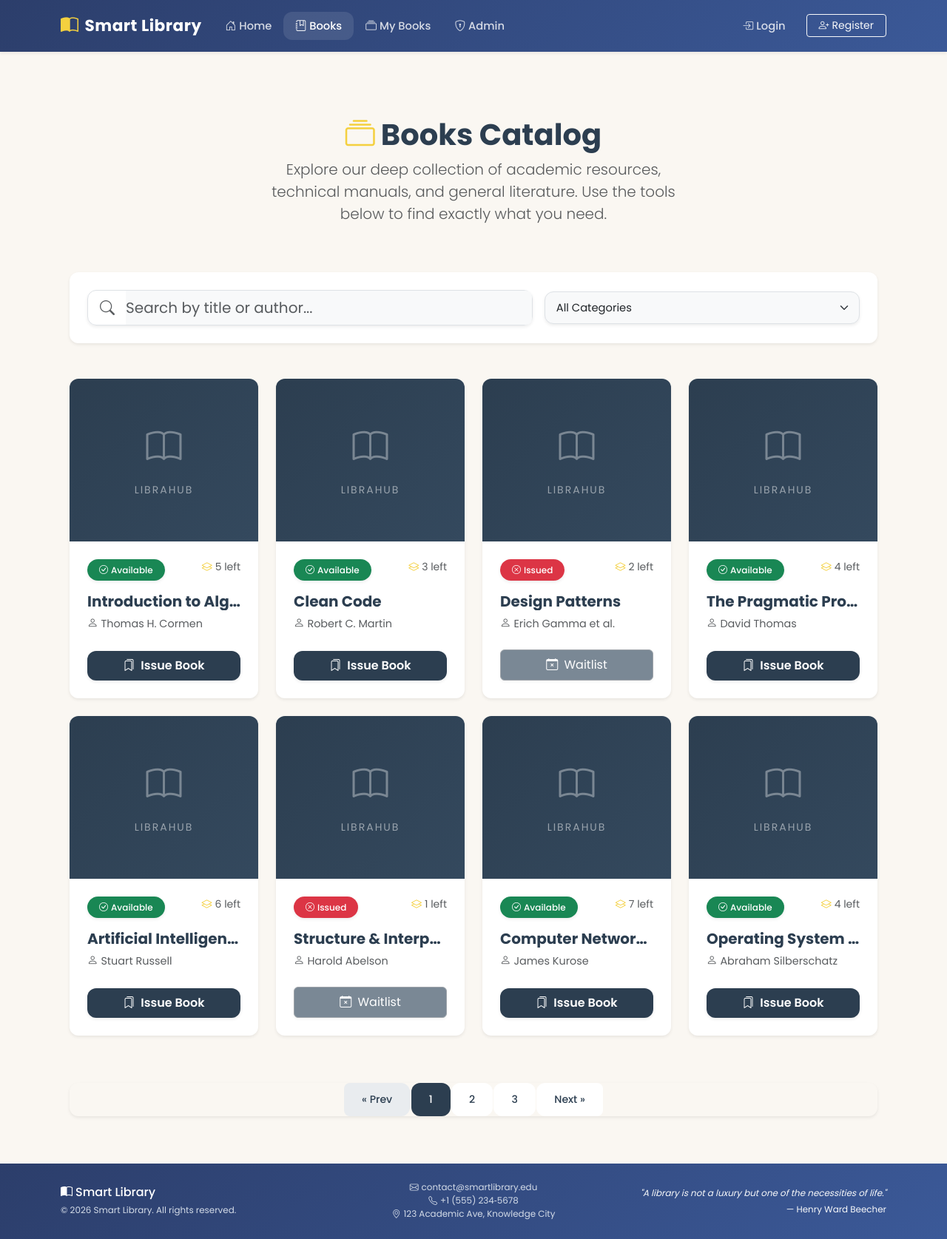
After one commit to AdityaKarippadathUdai/Full-Stack-Project, a Flask app: page /books in a window 1280 px wide. The commit adds this page. Shown: the whole page at 74% size. Run offline with Flask 3, Linux system fonts and the light colour scheme.

Commit message:
Added jquery Scripts

```diff
--- a/app.py
+++ b/app.py
@@ -43,6 +43,10 @@ def login():
 def register():
     return render_template("register.html")
 
+@app.route("/books")
+def books():
+    return render_template("books.html", books=SAMPLE_BOOKS)
+
 @app.route("/dashboard")
 def dashboard():
     return render_template("dashboard.html",
--- a/static/css/style.css
+++ b/static/css/style.css
@@ -3,10 +3,12 @@
 
 /* ===== CSS Custom Properties ===== */
 :root {
-  --primary:    #1B2A4A;
-  --primary-light: #2C3E6B;
-  --accent:     #D4A843;
-  --accent-dark:#B8912E;
+  /* Updated Theme Colors based on user request */
+  --primary:    #2c3e50;
+  --secondary:  #34495e;
+  --primary-light: #44596e;
+  --accent:     #f4d03f;
+  --accent-dark:#d4a843;
   --bg:         #FAF7F2;
   --card-bg:    #FFFFFF;
   --text:       #333333;
@@ -14,10 +16,10 @@
   --border:     #E8E0D4;
   --success:    #28A745;
   --danger:     #DC3545;
-  --shadow:     0 2px 12px rgba(27, 42, 74, .08);
-  --shadow-lg:  0 8px 30px rgba(27, 42, 74, .12);
-  --radius:     .625rem;        /* 10px */
-  --transition: .25s ease;
+  --shadow:     0 4px 15px rgba(44, 62, 80, .05);
+  --shadow-lg:  0 10px 40px rgba(44, 62, 80, .15);
+  --radius:     .75rem;        /* Slightly larger 12px for softer look */
+  --transition: .3s cubic-bezier(0.25, 0.8, 0.25, 1);
 }
 
 /* ===== Base ===== */
@@ -316,6 +318,8 @@ main { flex: 1; }
 .btn-primary-custom:hover {
   background-color: var(--primary-light);
   color: #fff;
+  transform: translateY(-2px);
+  box-shadow: 0 4px 12px rgba(44, 62, 80, 0.2);
 }
 
 .btn-accent-custom {
@@ -331,6 +335,8 @@ main { flex: 1; }
 .btn-accent-custom:hover {
   background-color: var(--accent-dark);
   color: #fff;
+  transform: translateY(-2px);
+  box-shadow: 0 4px 12px rgba(244, 208, 63, 0.3);
 }
 
 .btn-outline-danger {
--- a/static/js/script.js
+++ b/static/js/script.js
@@ -272,6 +272,58 @@ $(function () {
     }
   });
 
+  /* =================================================================
+     CATALOG PAGE FILTERING & SEARCH
+     ================================================================= */
+  var $searchInput = $('#catalogSearch');
+  var $categoryFilter = $('#catalogCategory');
+  var $bookItems = $('.book-item');
+  var $noResultsMsg = $('#noResultsMsg');
+
+  function filterCatalog() {
+    // If not on the catalog page, exit
+    if ($searchInput.length === 0) return;
+
+    var query = $searchInput.val().toLowerCase().trim();
+    var category = $categoryFilter.val().toLowerCase();
+    var visibleCount = 0;
+
+    $bookItems.each(function() {
+      var $item = $(this);
+      var itemTitle = $item.data('title') || "";
+      var itemAuthor = $item.data('author') || "";
+      var itemCategory = $item.data('category') || "";
+
+      // Check category match
+      var categoryMatch = (category === 'all' || itemCategory === category);
+
+      // Check search match
+      var searchMatch = (itemTitle.indexOf(query) !== -1 || itemAuthor.indexOf(query) !== -1);
+
+      if (categoryMatch && searchMatch) {
+        $item.fadeIn(300);
+        visibleCount++;
+      } else {
+        $item.fadeOut(300);
+      }
+    });
+
+    // Handle "no results" state
+    setTimeout(function() {
+      if (visibleCount === 0) {
+        $noResultsMsg.removeClass('d-none').hide().fadeIn(300);
+      } else {
+        $noResultsMsg.fadeOut(200, function() {
+          $(this).addClass('d-none');
+        });
+      }
+    }, 310);
+  }
+
+  // Bind events for filtering
+  $searchInput.on('keyup', filterCatalog);
+  $categoryFilter.on('change', filterCatalog);
+
   // Auto-dismiss alerts after 5 s
   setTimeout(function () {
     $('.alert-dismissible').alert('close');
--- /dev/null
+++ b/templates/books.html
@@ -0,0 +1,122 @@
+{% extends "base.html" %}
+{% set active_page = 'books' %} <!-- Used by navbar if needed -->
+
+{% block title %}Books Catalog — LibraHub{% endblock %}
+
+{% block content %}
+<div class="container py-5">
+
+  <!-- Page Header -->
+  <div class="d-flex flex-column mb-5 text-center">
+    <h1 class="fw-bold" style="color:var(--primary)">
+      <i class="bi bi-collection me-2 text-accent"></i>Books Catalog
+    </h1>
+    <p class="text-muted lead mx-auto" style="max-width: 600px;">
+      Explore our deep collection of academic resources, technical manuals, and general literature. Use the tools below to find exactly what you need.
+    </p>
+  </div>
+
+  <!-- Filter Bar -->
+  <div class="card shadow-sm mb-5 border-0 bg-white">
+    <div class="card-body p-4">
+      <div class="row g-3 align-items-center">
+        <!-- Search Input -->
+        <div class="col-md-7 h-100">
+          <div class="input-group input-group-lg h-100 shadow-sm border" style="border-radius: var(--radius)">
+            <span class="input-group-text bg-transparent border-0"><i class="bi bi-search text-muted"></i></span>
+            <input type="text" class="form-control border-0 shadow-none ps-0" id="catalogSearch" placeholder="Search by title or author...">
+          </div>
+        </div>
+        <!-- Category Dropdown -->
+        <div class="col-md-5 h-100">
+          <select class="form-select form-select-lg h-100 shadow-sm border" id="catalogCategory" style="border-radius: var(--radius)">
+            <option value="all" selected>All Categories</option>
+            <option value="science">Science</option>
+            <option value="technology">Technology</option>
+            <option value="literature">Literature</option>
+            <option value="history">History</option>
+            <option value="arts">Arts</option>
+            <!-- In a real app we would map 'general' etc properly; here we just fake a few. -->
+          </select>
+        </div>
+      </div>
+    </div>
+  </div>
+
+  <!-- Books Grid -->
+  <div class="row row-cols-1 row-cols-md-3 row-cols-xl-4 g-4" id="booksGrid">
+    {% for book in books %}
+    <!--
+      We attach data attributes to each column wrapper to make it trivial for jQuery
+      to read the title/author and category (assigned pseudo-randomly for demo) for filtering.
+    -->
+    <div class="col book-item"
+         data-title="{{ book.title | lower }}"
+         data-author="{{ book.author | lower }}"
+         data-category="{% if loop.index0 % 2 == 0 %}technology{% elif loop.index0 % 3 == 0 %}science{% else %}literature{% endif %}">
+
+      <div class="card h-100 book-card shadow-sm border-0">
+        <!-- Cover Art -->
+        <div class="book-cover d-flex align-items-center justify-content-center text-white"
+             style="background: linear-gradient(135deg, var(--primary) 0%, var(--secondary) 100%); height: 220px; border-radius: var(--radius) var(--radius) 0 0;">
+          <div class="text-center">
+            <i class="bi bi-book mb-2 d-block" style="font-size: 3rem; opacity: 0.8;"></i>
+            <span class="small text-uppercase tracking-wide opacity-50" style="letter-spacing: 2px;">LibraHub</span>
+          </div>
+        </div>
+
+        <!-- Card Body -->
+        <div class="card-body d-flex flex-column p-4">
+          <!-- Availability Badge -->
+          <div class="mb-3 d-flex justify-content-between align-items-start">
+            {% if book.available %}
+              <span class="badge bg-success rounded-pill px-3 py-2 fw-medium shadow-sm"><i class="bi bi-check-circle me-1"></i>Available</span>
+            {% else %}
+              <span class="badge bg-danger rounded-pill px-3 py-2 fw-medium shadow-sm"><i class="bi bi-x-circle me-1"></i>Issued</span>
+            {% endif %}
+
+            <small class="text-muted"><i class="bi bi-layers text-accent me-1"></i>{{ book.quantity }} left</small>
+          </div>
+
+          <h5 class="card-title fw-bold text-truncate" title="{{ book.title }}" style="color:var(--primary)">{{ book.title }}</h5>
+          <p class="card-text text-muted mb-4 small"><i class="bi bi-person me-1"></i>{{ book.author }}</p>
+
+          <!-- Action Button - Stays at bottom -->
+          <div class="mt-auto">
+            {% if book.available %}
+              <button class="btn btn-primary-custom w-100 py-2 btn-issue-book shadow-sm" data-title="{{ book.title }}">
+                <i class="bi bi-bookmarks me-1"></i> Issue Book
+              </button>
+            {% else %}
+              <button class="btn btn-secondary w-100 py-2 shadow-sm" disabled style="background-color: var(--secondary);">
+                <i class="bi bi-calendar-x me-1"></i> Waitlist
+              </button>
+            {% endif %}
+          </div>
+        </div>
+      </div>
+
+    </div>
+    {% endfor %}
+  </div>
+
+  <!-- Empty State (Hidden initially, shown by jQuery if 0 results) -->
+  <div id="noResultsMsg" class="text-center py-5 d-none">
+    <i class="bi bi-search text-muted opacity-50 display-1 mb-3"></i>
+    <h3 class="fw-bold" style="color:var(--primary)">No books found.</h3>
+    <p class="text-muted">Try adjusting your search terms or category filters to find what you're looking for.</p>
+  </div>
+
+  <!-- Pagination -->
+  <nav class="mt-5 pt-3" aria-label="Books navigation">
+    <ul class="pagination justify-content-center pagination-lg shadow-sm" style="border-radius: var(--radius)">
+      <li class="page-item disabled"><a class="page-link border-0" href="#">&laquo; Prev</a></li>
+      <li class="page-item active"><a class="page-link border-0" href="#">1</a></li>
+      <li class="page-item"><a class="page-link border-0" href="#">2</a></li>
+      <li class="page-item"><a class="page-link border-0" href="#">3</a></li>
+      <li class="page-item"><a class="page-link border-0" href="#">Next &raquo;</a></li>
+    </ul>
+  </nav>
+
+</div>
+{% endblock %}
```
